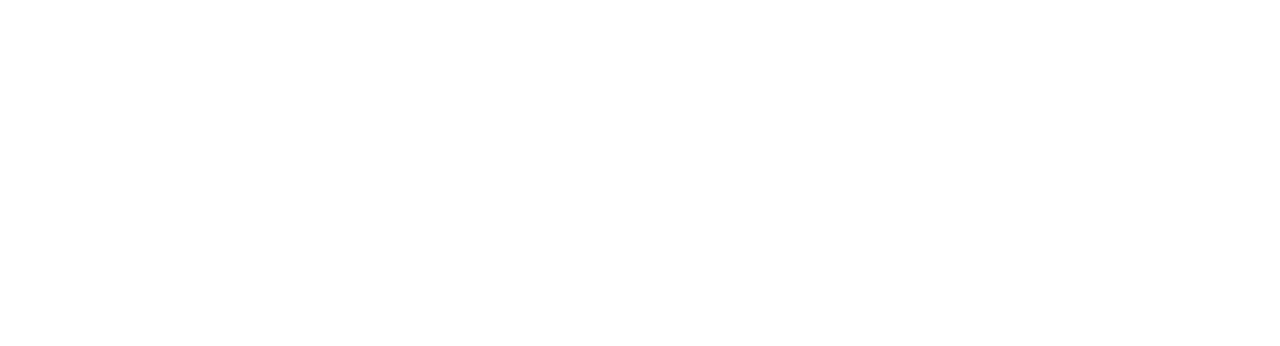
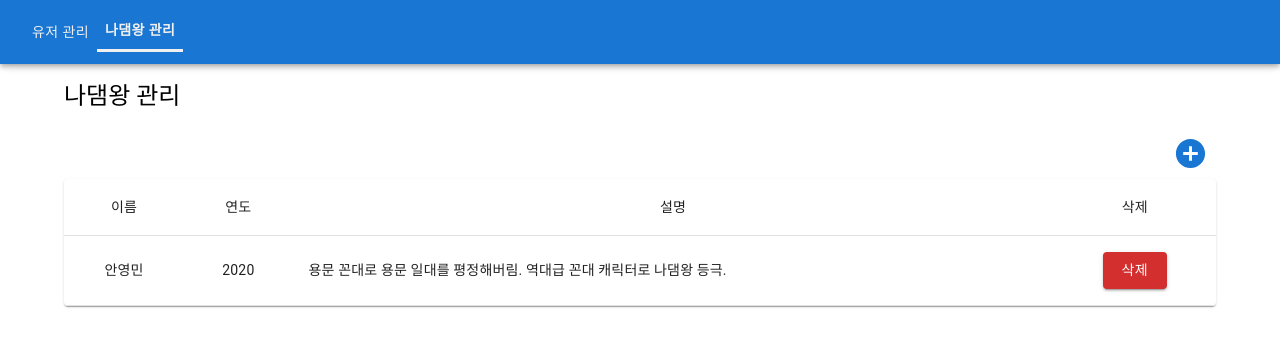
Before and after one commit to Chamy619/Friend-Wiki-Admin, a React (Create React App) app: page /genealogy in a window 1280 px wide. Shown: the top 346 px of the page. Built offline with nearby package versions, Linux system fonts and the light colour scheme.

Commit message:
:sparkles: 나댐왕 테이블 및 추가 버튼 컴포넌트 생성

```diff
--- a/src/App.js
+++ b/src/App.js
@@ -1,9 +1,10 @@
 import './App.css';
 import { Route } from 'react-router-dom';
+import { Container } from '@mui/material';
 import LoginPage from './pages/LoginPage';
 import UserPage from './pages/UserPage';
 import HomePage from './pages/HomePage';
-import { Container } from '@mui/material';
+import GenealogyPage from './pages/GenealogyPage';
 
 function App() {
   return (
@@ -11,6 +12,7 @@
       <Route exact path="/login" component={LoginPage} />
       <Route exact path="/" component={HomePage} />
       <Route path="/user" component={UserPage} />
+      <Route path="/genealogy" component={GenealogyPage} />
     </Container>
   );
 }
--- a/src/components/common/Template.jsx
+++ b/src/components/common/Template.jsx
@@ -1,10 +1,12 @@
 import Box from '@mui/material/Box';
 import HeaderContainer from '../../containers/common/HeaderContainer';
+import Title from './Title';
 
-function Template({ children }) {
+function Template({ children, title }) {
   return (
     <Box sx={{ width: '100%' }}>
       <HeaderContainer />
+      <Title text={title} />
       {children}
     </Box>
   );
--- /dev/null
+++ b/src/components/genealogy/AddButton.jsx
@@ -0,0 +1,15 @@
+import Box from '@mui/material/Box';
+import IconButton from '@mui/material/IconButton';
+import AddCircleIcon from '@mui/icons-material/AddCircle';
+
+function AddButton() {
+  return (
+    <Box textAlign="right">
+      <IconButton>
+        <AddCircleIcon color="primary" fontSize="large" />
+      </IconButton>
+    </Box>
+  );
+}
+
+export default AddButton;
--- /dev/null
+++ b/src/components/genealogy/GenealogyTable.jsx
@@ -0,0 +1,37 @@
+import Table from '@mui/material/Table';
+import TableBody from '@mui/material/TableBody';
+import TableCell from '@mui/material/TableCell';
+import TableContainer from '@mui/material/TableContainer';
+import TableHead from '@mui/material/TableHead';
+import TableRow from '@mui/material/TableRow';
+import Paper from '@mui/material/Paper';
+import Button from '@mui/material/Button';
+
+function GenealogyTable() {
+  return (
+    <TableContainer component={Paper}>
+      <Table>
+        <TableHead>
+          <TableCell align="center">이름</TableCell>
+          <TableCell align="center">연도</TableCell>
+          <TableCell align="center">설명</TableCell>
+          <TableCell align="center">삭제</TableCell>
+        </TableHead>
+        <TableBody>
+          <TableRow>
+            <TableCell align="center">안영민</TableCell>
+            <TableCell align="center">2020</TableCell>
+            <TableCell align="left">용문 꼰대로 용문 일대를 평정해버림. 역대급 꼰대 캐릭터로 나댐왕 등극.</TableCell>
+            <TableCell align="center">
+              <Button variant="contained" color="error">
+                삭제
+              </Button>
+            </TableCell>
+          </TableRow>
+        </TableBody>
+      </Table>
+    </TableContainer>
+  );
+}
+
+export default GenealogyTable;
--- a/src/components/user/index.jsx
+++ b/src/components/user/index.jsx
@@ -2,7 +2,6 @@
 import UserTable from './UserTable';
 import DeleteDialog from './DeleteDialog';
 import LoadingCircle from './LoadingCircle';
-import Title from '../common/Title';
 import AlertMessage from './AlertMessage';
 
 function User({ list, error, loading, onDelete }) {
@@ -29,7 +28,6 @@
 
   return (
     <>
-      <Title text="사용자 정보" />
       <UserTable list={list} modalOpen={modalOpen} />
       <DeleteDialog open={open} onClose={modalClose} onDelete={onDelete} target={target} />
     </>
--- /dev/null
+++ b/src/pages/GenealogyPage.jsx
@@ -0,0 +1,14 @@
+import Template from '../components/common/Template';
+import GenealogyTable from '../components/genealogy/GenealogyTable';
+import AddButton from '../components/genealogy/AddButton';
+
+function GenealogyPage() {
+  return (
+    <Template title="나댐왕 관리">
+      <AddButton />
+      <GenealogyTable />
+    </Template>
+  );
+}
+
+export default GenealogyPage;
--- a/src/pages/UserPage.jsx
+++ b/src/pages/UserPage.jsx
@@ -3,7 +3,7 @@
 
 function UserPage() {
   return (
-    <Template>
+    <Template title="사용자 관리">
       <UserContainer />
     </Template>
   );
```
